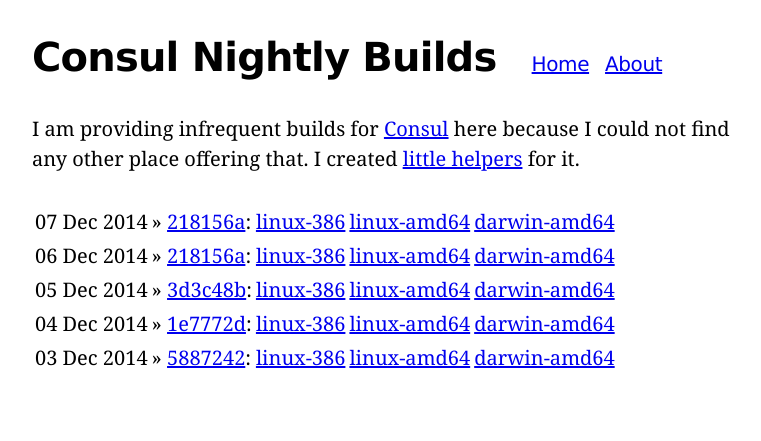
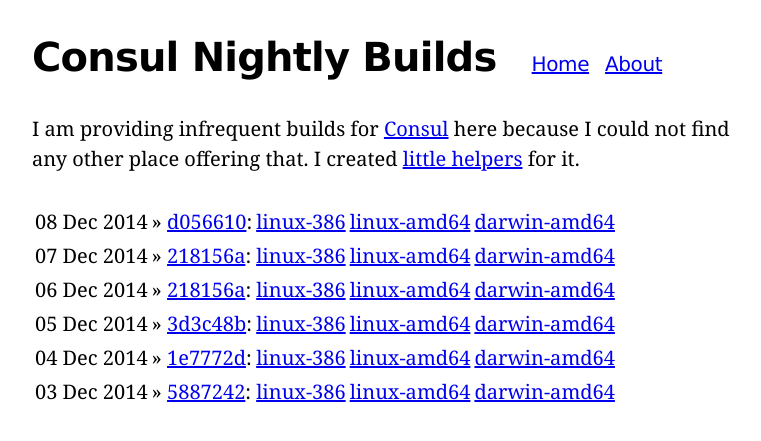
Before and after one commit to hanshasselberg/i0rek.github.io, a Jekyll site: the page built from consul-nightly/index.html, in a window 1280 px wide. Shown: the top 441 px of the page, without its empty margins (258-1019 px from the left). Built offline with Jekyll 4.4.1, drawn with Linux system fonts in a browser that asks for light colours; Markdown is read by kramdown in place of the engine named in the settings; comment, search, counter and statistics services are not loaded.

Commit message:
new version.

```diff
--- a/consul-nightly/index.html
+++ b/consul-nightly/index.html
@@ -3,6 +3,8 @@
 xname: Consul Nightly Builds
 title: Consul Nightly Builds
 revisions:
+  - date: 08 Dec 2014
+    sha:  d0566105f46c184850ca41a2a611b1adf4c1e55d
   - date: 07 Dec 2014
     sha:  218156aadbd5f7969547b052606f63de0cb14f9d
   - date: 06 Dec 2014
```
